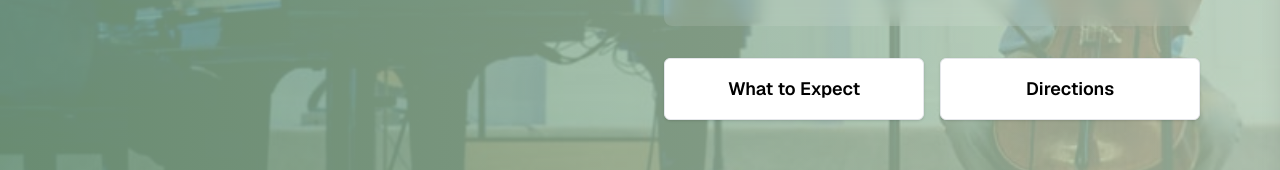
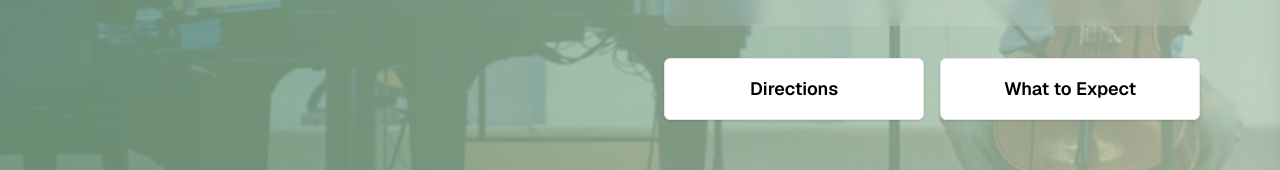
Before and after one commit to joshconverse/gota-site, a Next.js app: page /visit in a window 1280 px wide. Shown: the part 433-603 px from the top of the page. Built offline with nearby package versions, Linux system fonts and the light colour scheme.

Commit message:
Swap Directions and What to Expect buttons in visit page hero

```diff
--- a/src/app/visit/page.tsx
+++ b/src/app/visit/page.tsx
@@ -55,12 +55,6 @@ export default function VisitPage() {
                   </div>
                 </div>
                 <div className="flex flex-col sm:flex-row gap-4 justify-center lg:justify-start">
-                  <Link
-                    href="#welcome"
-                    className="flex-1 min-w-0 flex items-center justify-center whitespace-nowrap truncate bg-white text-black px-8 py-4 rounded-md font-semibold shadow hover:opacity-95 transition text-lg border border-gray-200 mb-8 md:mb-4 min-h-[56px]"
-                  >
-                    What to Expect
-                  </Link>
                   <a
                     href="https://www.google.com/maps/search/?api=1&query=2025+BEES+FERRY+ROAD+CHARLESTON+SC+29414"
                     target="_blank"
@@ -69,6 +63,12 @@ export default function VisitPage() {
                   >
                     Directions
                   </a>
+                  <Link
+                    href="#welcome"
+                    className="flex-1 min-w-0 flex items-center justify-center whitespace-nowrap truncate bg-white text-black px-8 py-4 rounded-md font-semibold shadow hover:opacity-95 transition text-lg border border-gray-200 mb-8 md:mb-4 min-h-[56px]"
+                  >
+                    What to Expect
+                  </Link>
                 </div>
               </div>
             </div>
```
